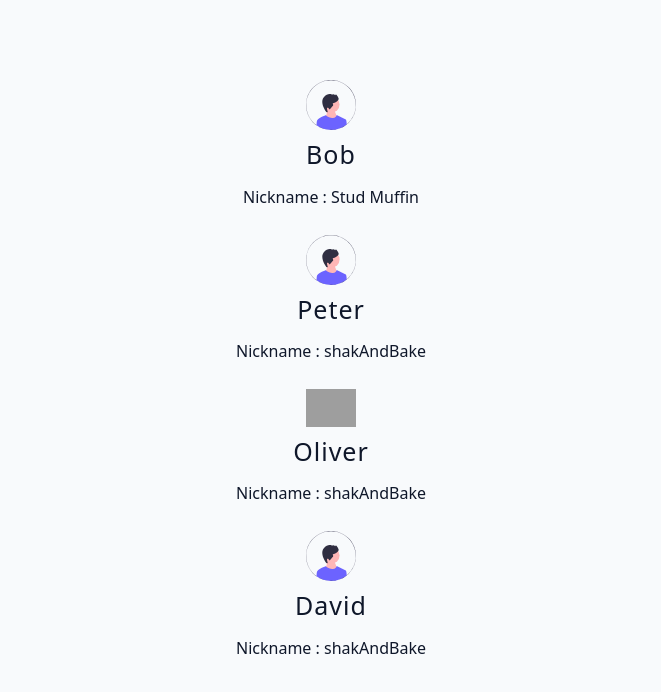
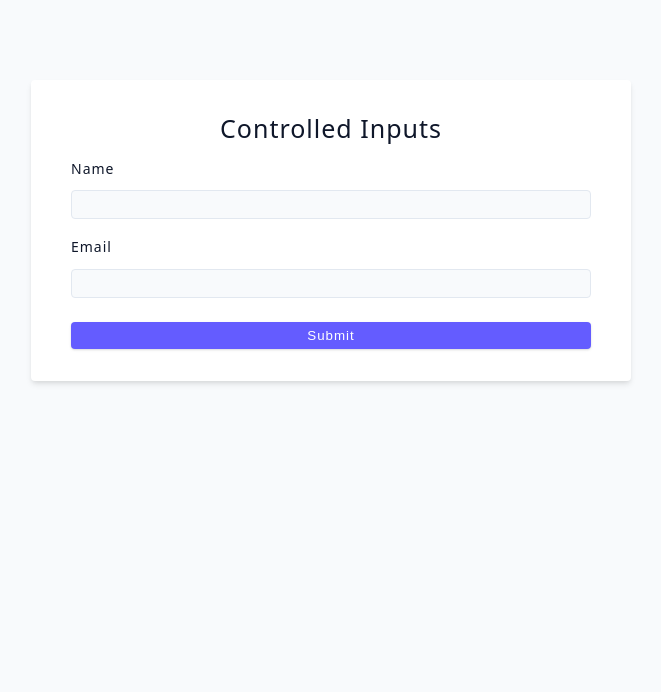
Before and after one commit to akolle/advanced-react, a React (Vite) app: page / in a window 1280 px wide. Shown: the top 692 px of the page, without its empty margins (309-970 px from the left). Built offline with nearby package versions, Linux system fonts and the light colour scheme; grey boxes are pictures that could not be loaded.

Commit message:
forms setup

```diff
--- a/src/App.jsx
+++ b/src/App.jsx
@@ -1,4 +1,4 @@
-import List from './tutorial/05-leverage-javascript/starter/List'
+import List from './tutorial/06-forms/starter/01-controlled-inputs'
 
 function App() {
   return (
--- a/src/tutorial/06-forms/starter/01-controlled-inputs.jsx
+++ b/src/tutorial/06-forms/starter/01-controlled-inputs.jsx
@@ -1,4 +1,23 @@
 const ControlledInputs = () => {
-  return <h2>Controlled Inputs</h2>;
-};
-export default ControlledInputs;
+  return (
+    <form className="form">
+      <h4>controlled inputs</h4>
+      <div className="form-row">
+        <label htmlFor="name" className="form-label">
+          name
+        </label>
+        <input type="text" id="name" className="form-input" />
+      </div>
+      <div className="form-row">
+        <label htmlFor="email" className="form-label">
+          email
+        </label>
+        <input type="email" id="email" className="form-input" />
+      </div>
+      <button type="submit" className="btn btn-block">
+        submit
+      </button>
+    </form>
+  )
+}
+export default ControlledInputs
```
